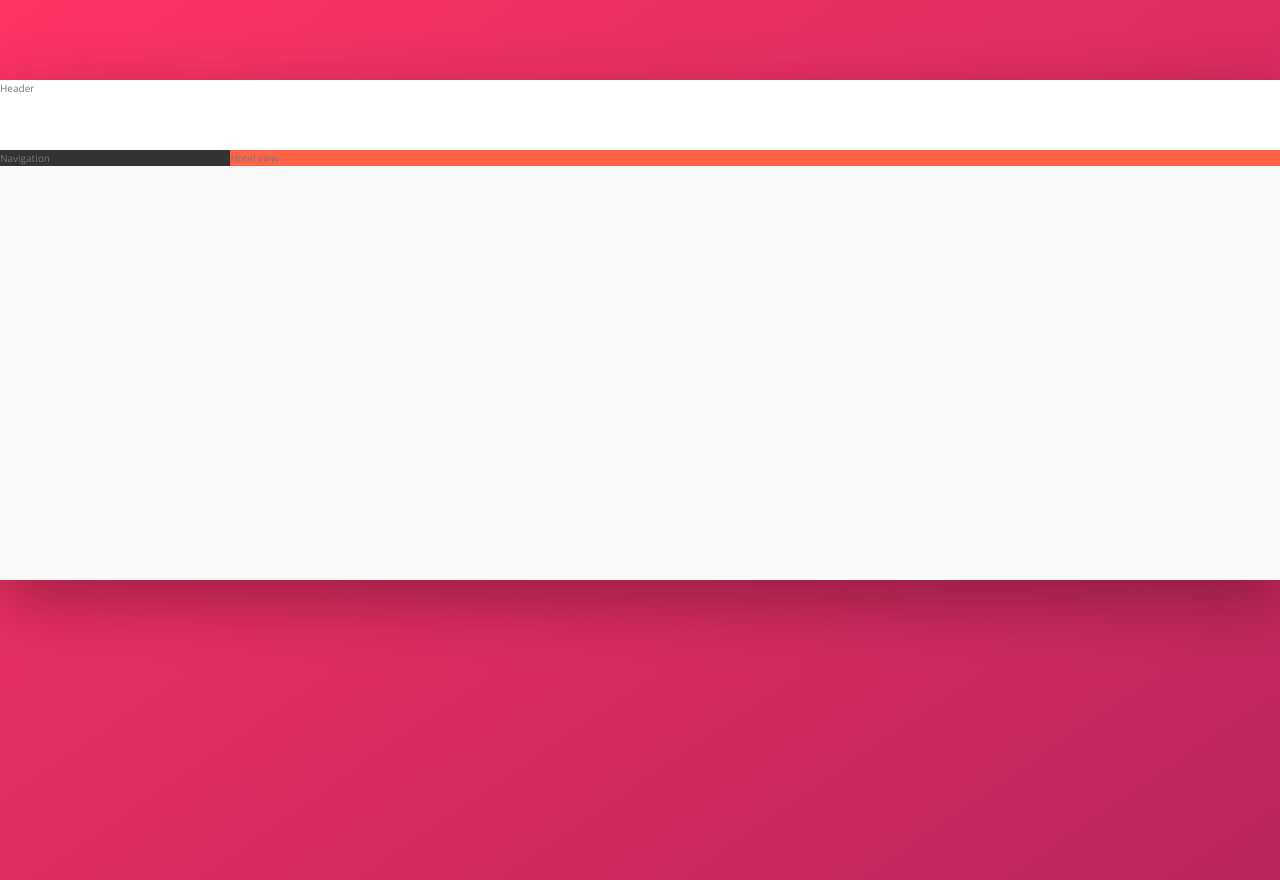
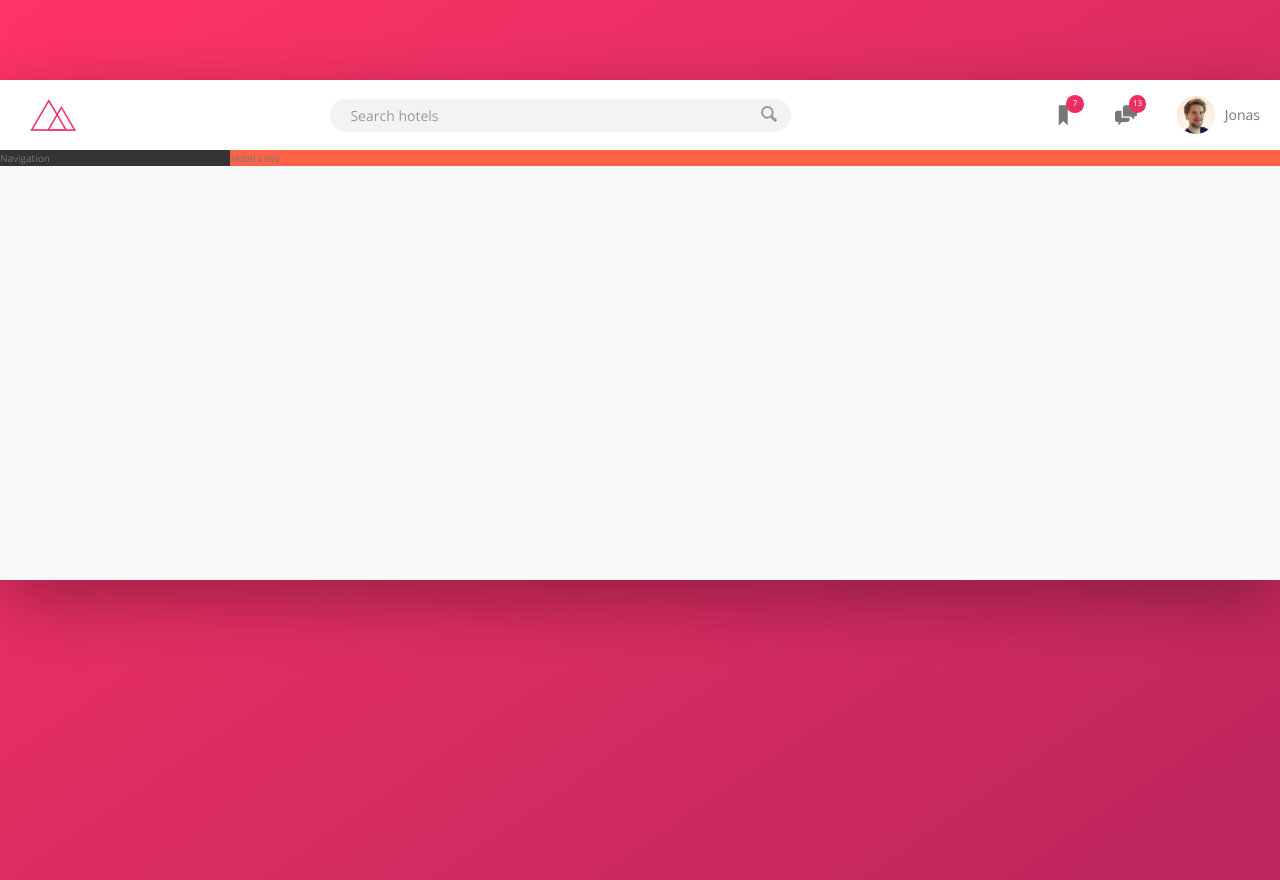
Before and after one commit to riedel28/trillo, a website: page index.html in a window 1280 px wide. Drawn offline with nearby package versions, Linux system fonts and the light colour scheme.

Commit message:
Complete header

```diff
--- a/index.html
+++ b/index.html
@@ -15,7 +15,43 @@
   </head>
   <body>
     <div class="container">
-      <header class="header">Header</header>
+      <header class="header">
+        <img src="img/logo.png" alt="Trillo logo" class="logo" />
+        <form action="#" class="search">
+          <input
+            type="text"
+            class="search__input"
+            placeholder="Search hotels"
+          />
+          <button class="search__button">
+            <svg class="search__icon">
+              <use xlink:href="img/sprite.svg#icon-magnifying-glass"></use>
+            </svg>
+          </button>
+        </form>
+        <nav class="user-nav">
+          <div class="user-nav__icon-box">
+            <svg class="user-nav__icon">
+              <use xlink:href="img/sprite.svg#icon-bookmark"></use>
+            </svg>
+            <span class="user-nav__notification">7</span>
+          </div>
+          <div class="user-nav__icon-box">
+            <svg class="user-nav__icon">
+              <use xlink:href="img/sprite.svg#icon-chat"></use>
+            </svg>
+            <span class="user-nav__notification">13</span>
+          </div>
+          <div class="user-nav__user">
+            <img
+              src="img/user.jpg"
+              alt="User photo"
+              class="user-nav__user-photo"
+            />
+            <span class="user-nav__user-name">Jonas</span>
+          </div>
+        </nav>
+      </header>
       <div class="content">
         <nav class="sidebar">Navigation</nav>
         <main class="hotel-view">Hotel view</main>
--- a/sass/_components.scss
+++ b/sass/_components.scss
@@ -0,0 +1,121 @@
+////////////////////////////////
+// LOGO
+
+.logo {
+  height: 3.25rem;
+  margin-left: 3rem;
+}
+
+////////////////////////////////
+// SEARCH BOX
+.search {
+  flex: 0 0 40%;
+  display: flex;
+  align-items: center;
+  justify-content: center;
+
+  &__input {
+    font-family: inherit;
+    font-size: inherit;
+    color: inherit;
+    background-color: var(--color-grey-light-2);
+    border: none;
+    padding: 0.7rem 2rem;
+    border-radius: 100px;
+    width: 90%;
+    transition: all 0.2s;
+    margin-right: -3.25rem;
+
+    &:focus {
+      outline: none;
+      width: 100%;
+      background-color: var(--color-grey-light-3);
+    }
+
+    &::-webkit-input-placeholder {
+      font-weight: 100;
+      color: var(--color-grey-dark-3);
+    }
+  }
+
+  &__input:focus + &__button {
+    background-color: var(--color-grey-light-3);
+  }
+
+  &__button {
+    border: none;
+    background-color: var(--color-grey-light-2);
+
+    &:focus {
+      outline: none;
+    }
+
+    &:active {
+      transform: translateY(2px);
+    }
+  }
+
+  &__icon {
+    height: 2rem;
+    width: 2rem;
+    fill: var(--color-grey-dark-3);
+  }
+}
+
+////////////////////////////////
+// USER NAVIGATION
+.user-nav {
+  display: flex;
+  align-items: center;
+  align-self: stretch;
+
+  & > * {
+    padding: 0 2rem;
+    cursor: pointer;
+    height: 100%;
+    display: flex;
+    align-items: center;
+  }
+
+  & > *:hover {
+    background-color: var(--color-grey-light-2);
+  }
+
+  &__icon-box {
+    position: relative;
+  }
+
+  &__icon {
+    height: 2.25rem;
+    width: 2.25rem;
+    fill: var(--color-grey-dark-2);
+  }
+
+  &__notification {
+    font-size: 0.8rem;
+    height: 1.75rem;
+    width: 1.75rem;
+    border-radius: 50%;
+    background-color: var(--color-primary);
+    color: #ffffff;
+    position: absolute;
+    top: 1.5rem;
+    right: 1.1rem;
+
+    display: flex;
+    justify-content: center;
+    align-items: center;
+  }
+
+  &__user {
+  }
+
+  &__user-photo {
+    height: 3.75rem;
+    border-radius: 50%;
+    margin-right: 1rem;
+  }
+
+  &__user-name {
+  }
+}
--- a/sass/_layout.scss
+++ b/sass/_layout.scss
@@ -11,6 +11,11 @@
   height: 7rem;
   background-color: #ffffff;
   border-bottom: var(--color-grey-light-2);
+  font-size: 1.4rem;
+
+  display: flex;
+  justify-content: space-between;
+  align-items: center;
 }
 
 .content {
```
Also changed, not shown: css/style.css, img/SVG/aircraft-take-off.svg (added), img/SVG/bookmark.svg (added), img/SVG/chat.svg (added), img/SVG/chevron-thin-right.svg (added), img/SVG/home.svg (added), img/SVG/key.svg (added), img/SVG/location-pin.svg (added), img/SVG/magnifying-glass.svg (added), img/SVG/map.svg (added), img/SVG/star.svg (added), 1 other file.
